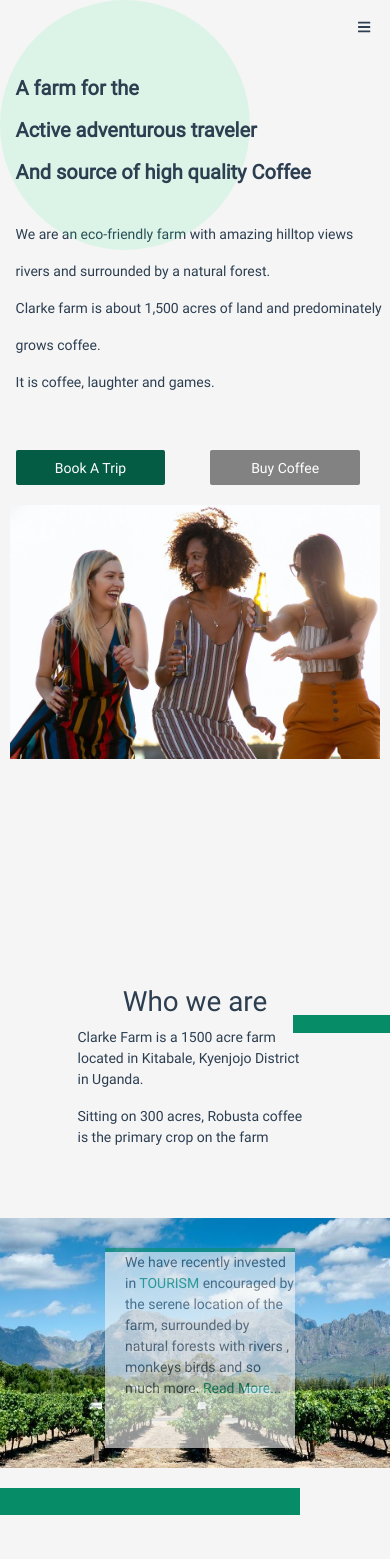
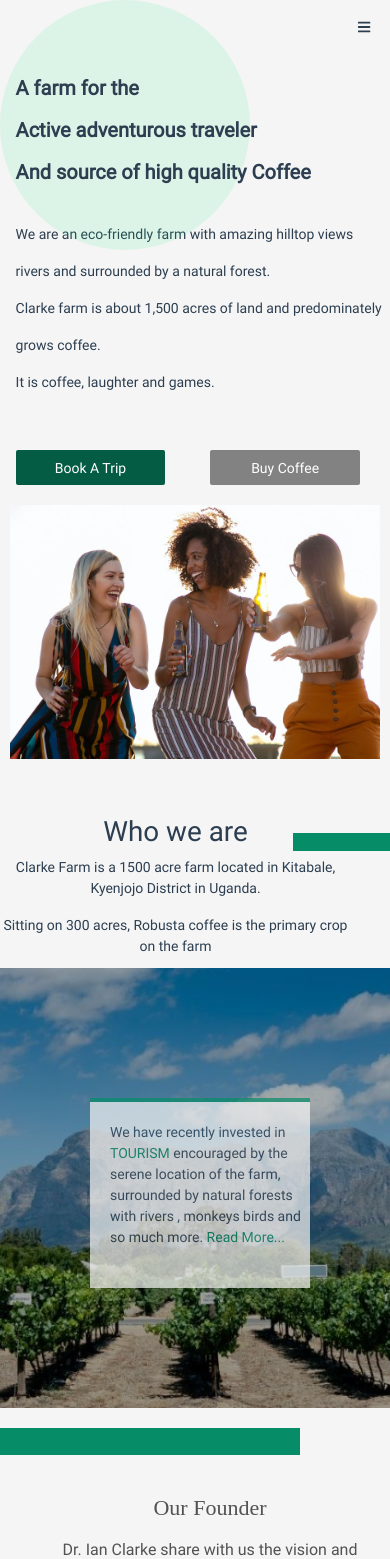
Before and after one commit to Jacob-Nuwamanya77/clarke-farm, a Vue app: page / in a window 390 px wide. Shown: the top 1559 px of the page. Built offline with nearby package versions, Linux system fonts and the light colour scheme.

Commit message:
finished about

```diff
--- a/src/components/AboutSection.vue
+++ b/src/components/AboutSection.vue
@@ -12,8 +12,9 @@
         <p>
           Sitting on 300 acres, Robusta coffee is the primary crop on the farm
         </p>
+      <div class="linedesign"></div>
+
       </div>
-      <div class="linedesign"></div>
     </div>
     <div class="div-with-bg-image">
       <div class="image-overlay">
@@ -48,61 +49,52 @@ export default {
 <!-- Add "scoped" attribute to limit CSS to this component only -->
 <style scoped>
 .about {
-  display: flex;
-  justify-content: center;
-  width: 100%;
-  position: relative;
-  margin-top: 0px;
+  width: 90%;
+  margin-top: 20px;
   font-family: -apple-system, BlinkMacSystemFont, "Segoe UI", Roboto, Oxygen,
     Ubuntu, Cantarell, "Open Sans", "Helvetica Neue", sans-serif;
 }
 
 .about-description {
-  width: 560px;
   height: 123px;
-  display: flex;
-  flex-direction: column;
-  align-items: center;
+  margin-top: 10px;
+ text-align: center;
  }
 .linedesign {
-  position: absolute;
   width: 25%;
   height: 27px;
-  margin-top: 20px;
-  right: 0;
-  background-color: #068d68;
+  margin-top: -120px;
+  margin-left: 960px;
+  background:#068d68;
 }
 .about-image {
   height: 450px;
   width: 100%;
 }
-.div-with-bg-image{
+.div-with-bg-image {
   position: relative;
-   background-image: url('../assets/home-images/farm.jpg');
+  background: linear-gradient(
+      0deg,
+      rgba(0, 0, 0, 0.4),
+      rgba(0, 0, 0, 0.3)
+    ),
+    url("../assets/home-images/farm.jpg");
   background-repeat: no-repeat;
-   background-position: center center;
+  background-position:bottom;
   background-size: cover;
   padding-top: 20px;
-   margin-top: 60px;
+  object-fit: cover;
+  margin-top: 20px;
+  height: 440px;
 }
-/* .image-container{
-  height: 430px;
-  width: 100%;
-  margin-top: 40px;
-}
-.image-container img {
-  width:100%;
-  height:100%;
-  object-fit:cover;
-} */
 .image-overlay {
-  width: 25%;
-  height: 300px;
-  margin-top: 60px;
+  width: 400px;
+  height: 235px;
+  margin-top: 100px;
   margin-left: 60px;
   padding-left: 20px;
   background-color: whitesmoke;
-  opacity: 0.6;
+  opacity: 0.7;
   border-top: 4px solid #068d68;
 }
 p {
@@ -110,6 +102,7 @@ p {
 }
 .about-span {
   color: #068d68;
+
 }
 #readmore {
   color: #068d68;
@@ -117,43 +110,40 @@ p {
 }
 
 @media screen and (max-width: 768px) {
- #readmore{
+  #readmore {
     display: inline;
-  color:#068d68;}
-  .extradesc{
-    display:none;
+    color: #068d68;
+  }
+  .extradesc {
+    display: none;
   }
   .image-overlay {
-  width: 190px;
-  height: 200px;
-  margin-top: 10px;
+    width: 220px;
+    height: 190px;
+    margin-top: 110px;
     margin-left: 10px;
+    padding-top: 20px;
     background-color: whitesmoke;
-  opacity: 0.6;
+    opacity: 0.7;
     border-top: 4px solid #068d68;
   }
   .linedesign {
     position: absolute;
     width: 25%;
     height: 18px;
-  margin-top: 220px;
+    margin-top: -140px;
     right: 0;
     background-color: #068d68;
   }
   .about-description {
-  width: 235px;
+    text-align: center;
     height: 153px;
-  margin-top: 190px;
+    margin-top: 10px;
   }
-.div-with-bg-image{
-   position: relative;
-   background-image: url('../assets/home-images/farm.jpg');
-  background-repeat: no-repeat;
-   background-position: center center;
-   background-size: cover;
-   height: 250px;
+  .div-with-bg-image {
+    height: 440px;
     padding-top: 20px;
-   margin-top: 80px;
+    margin-top: 0px;
     display: flex;
     justify-content: center;
   }
--- /dev/null
+++ b/src/components/BookTrip.vue
@@ -0,0 +1,24 @@
+<template>
+  <div>
+    <div class="left-container">
+      <h4>Accomodation Packages</h4>
+       </div>
+    <div class="right-container">
+      <h4>Book Form</h4>
+    </div>
+  </div>
+</template>
+
+<style scoped>
+.left-container {
+  background-color: whitesmoke;
+  width: 60%;
+}
+
+.right-container {
+  background-color: rgba(0, 0, 0, 0.6);
+  width: 40%;
+  margin-left: 762px;
+  margin-top: -40px;
+}
+</style>
--- a/src/router/index.js
+++ b/src/router/index.js
@@ -1,6 +1,7 @@
 import { createRouter, createWebHistory } from 'vue-router';
 import HomePage from '@/views/HomePage.vue';
 import VisitPage from '@/views/VisitPage.vue';
+import BookPage from '@/views/BookingPage.vue';
 
 const routes = [
   {
@@ -13,6 +14,11 @@ const routes = [
     name: 'VisitPage',
     component: VisitPage,
   },
+  {
+    path: '/book',
+    name: 'BookingPage',
+    component: BookPage,
+  },
 ];
 
 const router = createRouter({
--- /dev/null
+++ b/src/views/BookingPage.vue
@@ -0,0 +1,16 @@
+<template>
+  <div>
+    <BookingPage/>
+  </div>
+</template>
+
+<script>
+import BookingPage from '@/components/BookTrip.vue';
+
+export default {
+  name: 'BookingPage',
+  components: {
+    BookingPage,
+  },
+};
+</script>
```
Also changed, not shown: 1 other file (tests, documents, lock files or other folders). Lines whose indentation alone changed are shown as unchanged.
